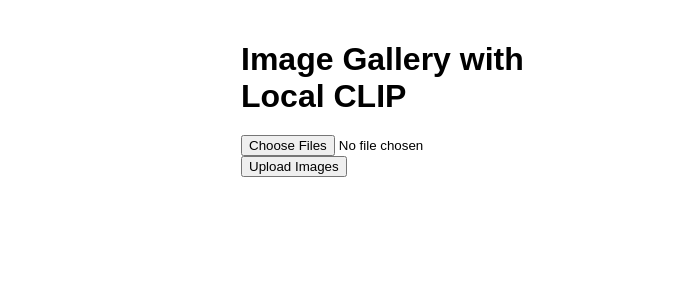
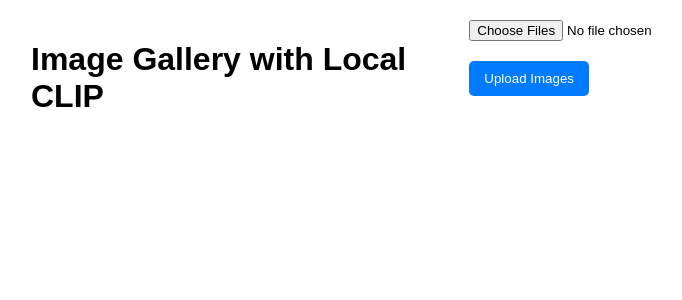
Before and after one commit to EedleCrieg/mood, a Flask app: page / in a window 1280 px wide. Shown: the top 300 px of the page, without its empty margins (239-921 px from the left). Run offline with Flask 3, Linux system fonts and the light colour scheme; parts of the project's set-up code (start-up, migrations or seed data) failed here and were passed over.

Commit message:
uploading images and generating descriptions

```diff
--- a/templates/index.html
+++ b/templates/index.html
@@ -14,9 +14,11 @@
         }
 
         .container {
-            max-width: 320px;
+            max-width: 800px;
             margin: 20px;
             text-align: left;
+            display: flex;
+            flex-direction: row;
         }
 
         h1 {
@@ -28,6 +30,16 @@
             flex-direction: column;
             align-items: flex-start;
             margin-top: 20px;
+            width: 50%; /* 50% width for the images column */
+        }
+
+        .descriptions {
+            display: flex;
+            flex-direction: column;
+            align-items: flex-start;
+            margin-top: 20px;
+            width: 50%; /* 50% width for the descriptions column */
+            padding-left: 20px; /* Add some space between columns */
         }
 
         .gallery img {
@@ -38,22 +50,43 @@
             box-shadow: 0 4px 8px rgba(0, 0, 0, 0.2);
             border-radius: 8px;
         }
+
+        .button {
+            margin-top: 20px;
+            padding: 10px 15px;
+            background-color: #007BFF;
+            color: white;
+            border: none;
+            border-radius: 5px;
+            cursor: pointer;
+        }
+
+        .button:hover {
+            background-color: #0056b3;
+        }
     </style>
 </head>
 <body>
 
 <div class="container">
+    <div class="gallery" id="imageGallery"></div>
+    <div class="descriptions" id="descriptionGallery"></div>
+</div>
+
+<div class="container">
     <h1>Image Gallery with Local CLIP</h1>
     <form id="uploadForm" method="post" enctype="multipart/form-data">
         <input type="file" id="imageUpload" name="images" multiple accept="image/*">
-        <button type="submit">Upload Images</button>
+        <button type="submit" class="button">Upload Images</button>
+        <button type="button" id="describeButton" class="button" style="display: none;">Generate Descriptions</button>
     </form>
-    <div class="gallery" id="imageGallery"></div>
 </div>
 
 <script>
     const uploadForm = document.getElementById('uploadForm');
     const imageGallery = document.getElementById('imageGallery');
+    const descriptionGallery = document.getElementById('descriptionGallery');
+    let uploadedImages = [];
 
     uploadForm.onsubmit = async (e) => {
         e.preventDefault();
@@ -66,15 +99,29 @@
 
         const result = await response.json();
         imageGallery.innerHTML = '';
+        descriptionGallery.innerHTML = '';
 
-        // Display uploaded images
-        result.descriptions.forEach((desc, index) => {
+        // Store the uploaded images and show them
+        result.descriptions.forEach(({filename, description}) => {
+            uploadedImages.push({filename, description}); // Store uploaded images and descriptions
             const img = document.createElement('img');
-            img.src = `static/uploads/${desc.filename}`; // Update the image source
+            img.src = `static/uploads/${filename}`; // Path to the uploaded image
+            imageGallery.appendChild(img);
+        });
+
+        // Show the description button once images are uploaded
+        document.getElementById('describeButton').style.display = 'block';
+    };
+
+    document.getElementById('describeButton').onclick = () => {
+        // Clear previous descriptions
+        descriptionGallery.innerHTML = '';
+
+        // Display the stored descriptions
+        uploadedImages.forEach(({description}) => {
             const div = document.createElement('div');
-            div.textContent = desc.description; // Description of the image
-            imageGallery.appendChild(img);
-            imageGallery.appendChild(div);
+            div.textContent = description; // Display the description of the image
+            descriptionGallery.appendChild(div);
         });
     };
 </script>
```
